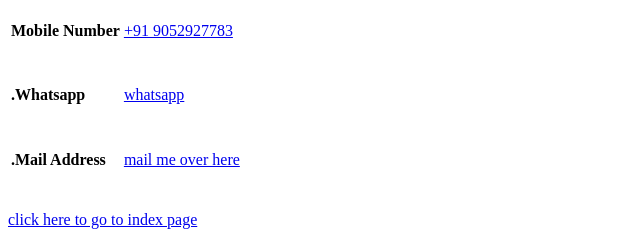
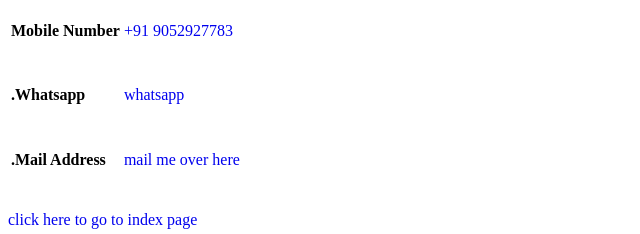
Before and after one commit to gova646/wt, a plain HTML site: page profile.html in a window 1280 px wide. Shown: the part 656-890 px from the top of the page, 0-640 px from the left. Drawn offline with Linux system fonts and the light colour scheme.

Commit message:
Update profile.html

```diff
--- a/profile.html
+++ b/profile.html
@@ -3,7 +3,7 @@
 <html>
     <head>
        <title>MY Profile</title>
-       <link rel="stylesheet" href="profileCss.css">
+       <link rel="stylesheet" href="style.css">
     </head>
     <body>
         <h1>My Profile</h1>
```
